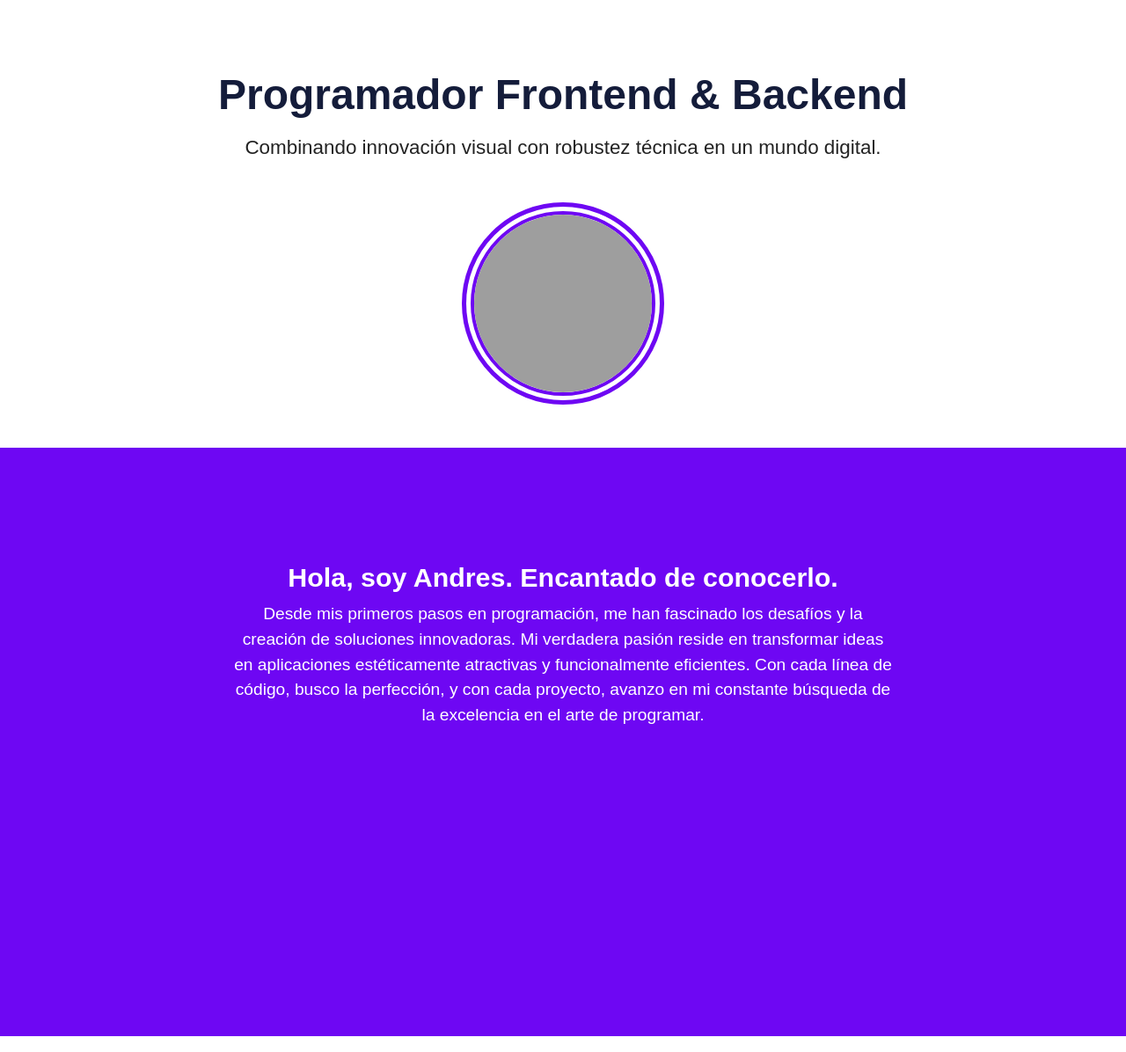
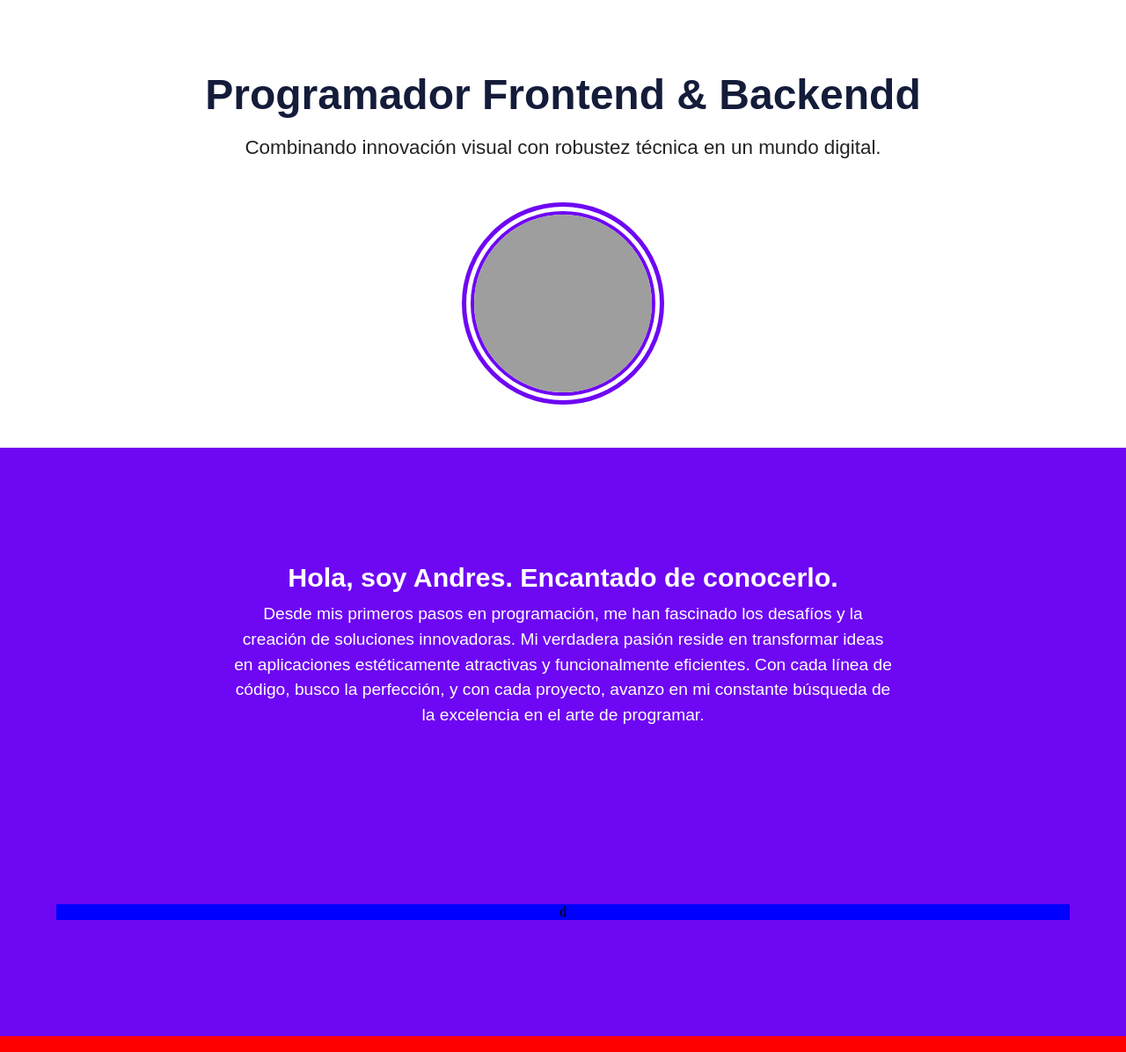
Before and after one commit to AndresHamil/portafolio, a React (Create React App) app: page / in a window 1280 px wide. Shown: the whole page at 88% size. Built offline with nearby package versions, Linux system fonts and the light colour scheme; grey boxes are pictures that could not be loaded.

Commit message:
Reaunude proyecto

```diff
--- a/src/App.jsx
+++ b/src/App.jsx
@@ -15,9 +15,18 @@ export const App = () => {
     const [data, setData] = useState([
       {
         presentacion: {
-          titulo: 'Programador Frontend & Backend',
+          titulo: 'Programador Frontend & Backendd',
           texto: 'Combinando innovación visual con robustez técnica en un mundo digital.',
-          img: 'https://scontent.ftrc2-1.fna.fbcdn.net/v/t39.30808-6/333269803_1256894074896685_7049032288644285287_n.jpg?_nc_cat=107&ccb=1-7&_nc_sid=a2f6c7&_nc_eui2=AeHcUyY8_7tTSM7KoEDCmIzF2OB8FnjuxI7Y4HwWeO7EjvScUdofZ7j4XLhORRVdYRjUgjKQW_bqlgbxSa7R9guD&_nc_ohc=FV48XrzNyKwAX_qWX1Z&_nc_ht=scontent.ftrc2-1.fna&oh=00_AfCf1pSs64hRmeBuYW0yBJqw0VPFatBjiS3kUu0pWKeBXQ&oe=64ECA966'
+          img: 'https://scontent.ftrc2-1.fna.fbcdn.net/v/t39.30808-6/333269803_1256894074896685_7049032288644285287_n.jpg?_nc_cat=107&ccb=1-7&_nc_sid=a2f6c7&_nc_eui2=AeHcUyY8_7tTSM7KoEDCmIzF2OB8FnjuxI7Y4HwWeO7EjvScUdofZ7j4XLhORRVdYRjUgjKQW_bqlgbxSa7R9guD&_nc_ohc=FV48XrzNyKwAX_qWX1Z&_nc_ht=scontent.ftrc2-1.fna&oh=00_AfCf1pSs64hRmeBuYW0yBJqw0VPFatBjiS3kUu0pWKeBXQ&oe=64ECA966',
+          infomacion: {
+            titulo: 'Hola, soy Andres. Encantado de conocerlo.',
+            texto: `Desde mis primeros pasos en programación, me han fascinado los
+            desafíos y la creación de soluciones innovadoras. Mi verdadera
+            pasión reside en transformar ideas en aplicaciones estéticamente
+            atractivas y funcionalmente eficientes. Con cada línea de código,
+            busco la perfección, y con cada proyecto, avanzo en mi constante
+            búsqueda de la excelencia en el arte de programar.`
+          }
         }
       }
     ]);
@@ -68,7 +77,25 @@ export const App = () => {
         titulo={data[0].presentacion.titulo}
         texto={data[0].presentacion.texto}
         img={data[0].presentacion.img}
+        infomacion={data[0].presentacion.infomacion}
       />
+      <div className="panel-cards">
+        <div className="panel-card-box">
+          d
+          {/* <div className="panel-card-box-card">
+            Lorem ipsum dolor, sit amet consectetur adipisicing elit. Cupiditate perspiciatis, magnam magni quos amet tempora libero consequatur. Expedita numquam fugiat quis iste quia optio dolorem illum at dolore, doloribus facere?
+          </div>
+
+          <div className="panel-card-box-card">
+            ddd
+          </div>
+
+          <div className="panel-card-box-card">
+            lol
+
+          </div> */}
+        </div>
+      </div>
     </div>
   );
 };
--- a/src/app.css
+++ b/src/app.css
@@ -2,3 +2,41 @@
     margin: 0;
     padding: 0;
 }
+
+.panel-cards{
+    background-color: red;
+    height: auto;
+    display: flex;
+    justify-content: center;
+
+
+    .panel-card-box{
+        position: relative;
+        background-color: blue;
+        margin: 30px;
+        bottom: 150px;
+        width: 100%;
+
+        display: flex;
+        flex-wrap: wrap;
+        justify-content: center;
+        max-width: 90%;
+
+        min-width: 100px;
+        height: auto;
+        margin: 0 auto;
+
+        .panel-card-box-card{
+            background-color: rgb(255, 255, 255);
+            min-width: 100%;
+            margin: 5px;
+            height: auto; /* o cualquier otra dimensión que prefieras */
+            transition: all 0.3s ease; /* Añade una transición suave a cualquier cambio */
+            will-change: transform; /* Optimiza para cambios de transformación */
+        }
+
+
+
+    }
+
+}
--- a/src/components/presentacion/Presentacion.jsx
+++ b/src/components/presentacion/Presentacion.jsx
@@ -1,6 +1,6 @@
 import "./presentacion.scss";
 
-export const Presentacion = ({ titulo, texto, img }) => {
+export const Presentacion = ({ titulo, texto, img,infomacion }) => {
   return (
     <>
       <div className="box">
@@ -17,17 +17,17 @@ export const Presentacion = ({ titulo, texto, img }) => {
         </div>
         <div className="presentacion-infomacion">
           <span>
-            <h1>Hola, soy Andres. Encantado de conocerlo.</h1>
+            <h1>{infomacion.titulo}</h1>
             <h2>
-              Desde mis primeros pasos en programación, me han fascinado los
-              desafíos y la creación de soluciones innovadoras. Mi verdadera
-              pasión reside en transformar ideas en aplicaciones estéticamente
-              atractivas y funcionalmente eficientes. Con cada línea de código,
-              busco la perfección, y con cada proyecto, avanzo en mi constante
-              búsqueda de la excelencia en el arte de programar.
+                {infomacion.texto}
             </h2>
           </span>
         </div>
+        {/* <div className="divPadre">
+            <div className="divHijo">Holaaa</div>
+            <div className="divHijo">Pero</div>
+            <div className="divHijo">Looookl</div>
+        </div> */}
       </div>
     </>
   );
--- a/src/components/presentacion/presentacion.scss
+++ b/src/components/presentacion/presentacion.scss
@@ -134,7 +134,6 @@
         text-align: center;
         color: #ffffff;
         margin: 0px 20px;
-        display: inline-block;
         gap: 20px;
 
         h1 {
@@ -163,3 +162,24 @@
         }
     }
 }
+
+
+.divPadre {
+    display: flex;
+    flex-wrap: wrap;
+    justify-content: center; /* Centra los elementos cuando hay espacio */
+    background-color: lightgray;
+    width: 100%; /* o cualquier otra dimensión que prefieras */
+    // max-width: 600px; /* esto es solo para el ejemplo, puede ser cualquier tamaño o incluso omitido */
+    height: auto; /* o cualquier otra dimensión que prefieras */
+    margin: 0 auto;
+}
+
+.divHijo {
+    background-color: rgb(255, 255, 255);
+    min-width: 300px;
+    margin: 5px;
+    height: 500px; /* o cualquier otra dimensión que prefieras */
+    transition: all 0.3s ease; /* Añade una transición suave a cualquier cambio */
+    will-change: transform; /* Optimiza para cambios de transformación */
+}
```
Also changed, not shown: src/components/card/card.jsx (added).
